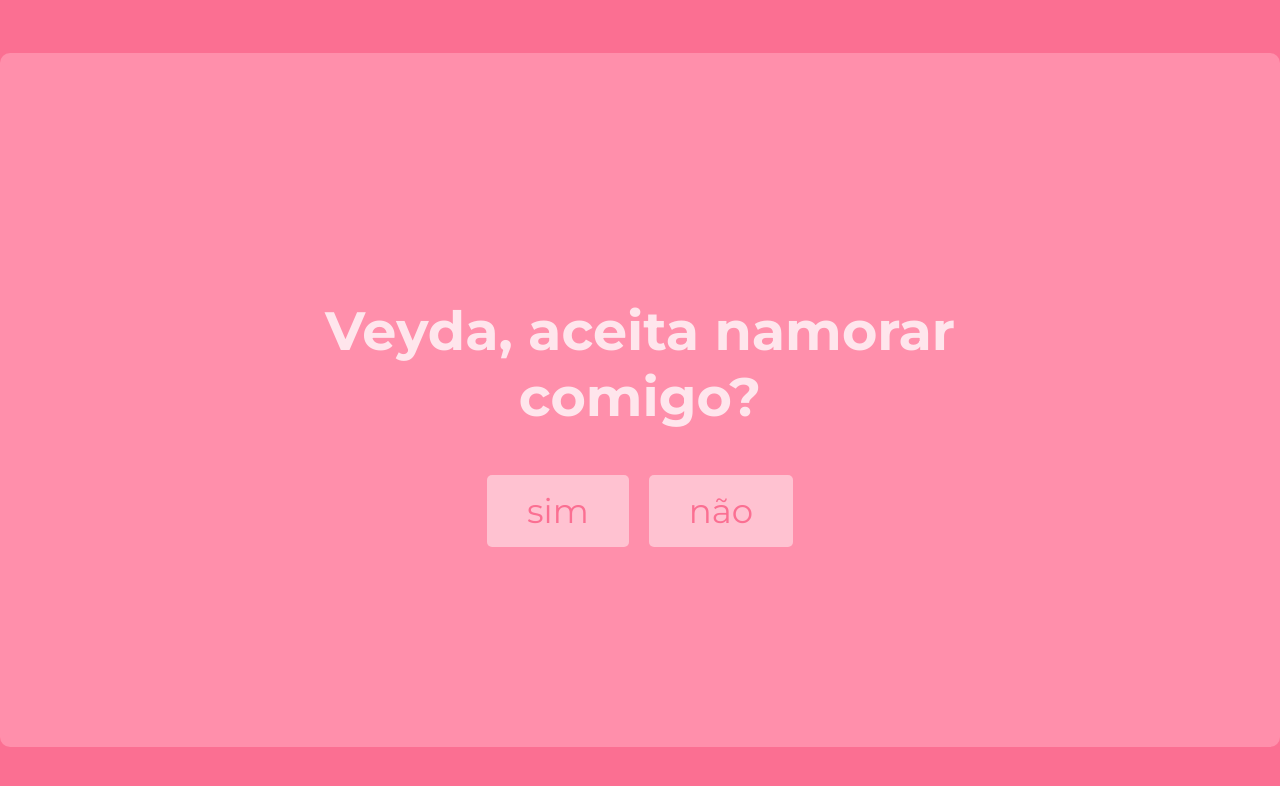
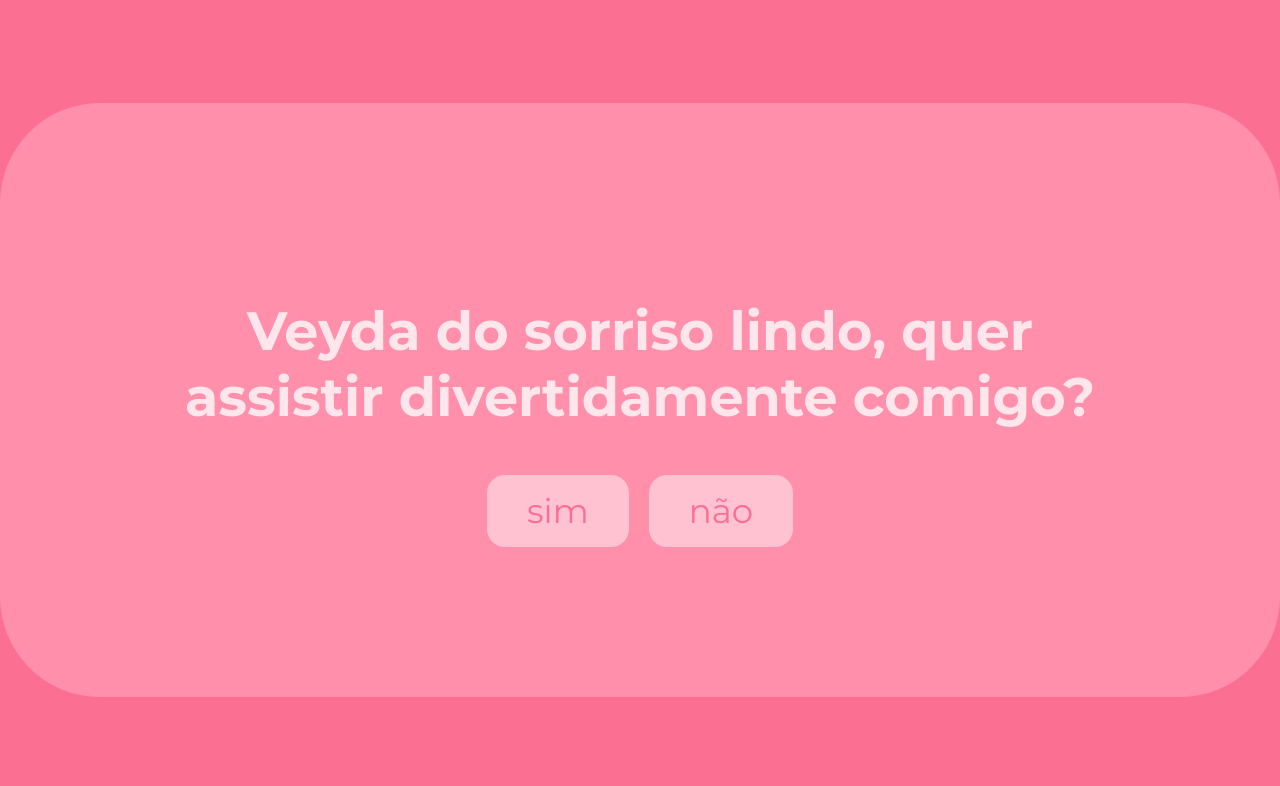
Before and after one commit to vargxrz/dating-request, a plain HTML site: page index.html in a window 1280 px wide. Drawn offline with Linux system fonts and the light colour scheme.

Commit message:
secunda commit

```diff
--- a/index.html
+++ b/index.html
@@ -10,7 +10,7 @@
 
 <body>
     <div id="conteudo">
-        <h2>Veyda, aceita namorar comigo?</h2>
+        <h2>Veyda do sorriso lindo, quer assistir divertidamente comigo?</h2>
         <div class="button-container">
             <button class="btn yes-btn" onclick="sim()">sim</button>
             <button class="btn no-btn" onclick="desvia(this)" onmouseover="desvia(this)">não</button>
@@ -35,8 +35,8 @@
 
     #conteudo {
         background: #ff8fab;
-        padding: 200px;
-        border-radius: 10px;
+        padding: 150px;
+        border-radius: 100px;
         text-align: center;
         font-size: 36px;
         font-family: sans-serif;
@@ -58,7 +58,7 @@
         color: #fb6f92;
         border: none;
         padding: 15px 40px;
-        border-radius: 5px;
+        border-radius: 18px;
         font-size: 34px;
         cursor: pointer;
         transition: all 0.3s ease;
```
